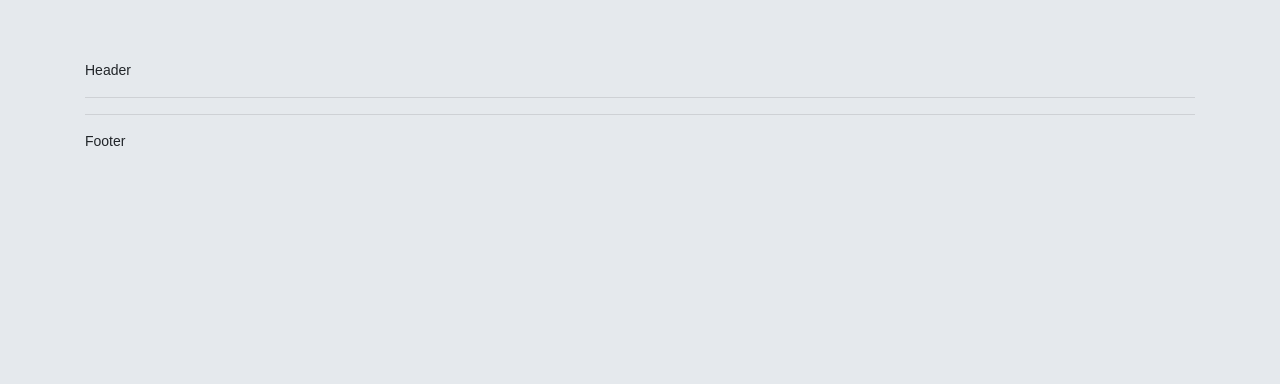
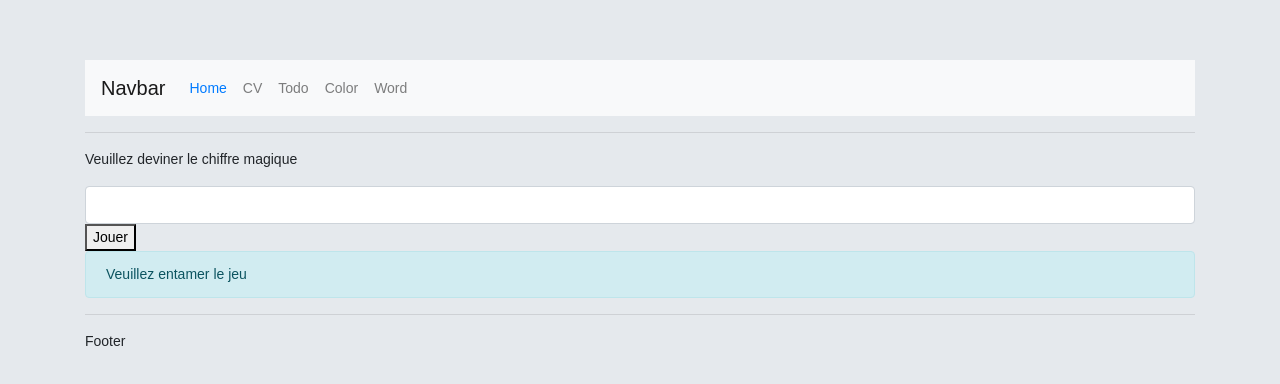
Before and after one commit to romdaye/CVTech, an Angular app: page / in a window 1280 px wide. Shown: the top 384 px of the page. Built offline with nearby package versions, Linux system fonts and the light colour scheme.

Commit message:
router et navigate

```diff
--- a/src/app/app.component.html
+++ b/src/app/app.component.html
@@ -1,9 +1,9 @@
-Header
+<app-header></app-header>
 
-<hr>
+<hr />
 
 <router-outlet></router-outlet>
 
-<hr>
+<hr />
 
 Footer
--- a/src/app/app.module.ts
+++ b/src/app/app.module.ts
@@ -25,6 +25,8 @@ import { NgiftestComponent } from './directives/ngiftest/ngiftest.component';
 import { MoneyConvertorPipe } from './pipes/money-convertor.pipe';
 import { DefaultImagePipe } from './cv/pipes/default-image.pipe';
 import { TodoComponent } from './todo/todo.component';
+import { HeaderComponent } from './components/header/header.component';
+import { ChiffreMagiqueComponent } from './pages/chiffre-magique/chiffre-magique.component';
 
 
 @NgModule({
@@ -50,7 +52,9 @@ import { TodoComponent } from './todo/todo.component';
     NgiftestComponent,
     MoneyConvertorPipe,
     DefaultImagePipe,
-    TodoComponent
+    TodoComponent,
+    HeaderComponent,
+    ChiffreMagiqueComponent
   ],
   imports: [
     BrowserModule,
--- /dev/null
+++ b/src/app/components/header/header.component.html
@@ -0,0 +1,48 @@
+<nav class="navbar navbar-expand-lg navbar-light bg-light">
+  <a class="navbar-brand" href="#">Navbar</a>
+  <button
+    class="navbar-toggler"
+    type="button"
+    data-toggle="collapse"
+    data-target="#navbarNavAltMarkup"
+    aria-controls="navbarNavAltMarkup"
+    aria-expanded="false"
+    aria-label="Toggle navigation"
+  >
+    <span class="navbar-toggler-icon"></span>
+  </button>
+  <div class="collapse navbar-collapse" id="navbarNavAltMarkup">
+    <div class="navbar-nav">
+      <a
+        [routerLink]="['']"
+        routerLinkActive="active text-primary"
+        class="nav-item nav-link"
+        >Home <span class="sr-only">(current)</span></a
+      >
+      <a
+        class="nav-item nav-link"
+        [routerLink]="['cv']"
+        routerLinkActive="active text-primary"
+        >CV</a
+      >
+      <a
+        class="nav-item nav-link"
+        [routerLink]="['todo']"
+        routerLinkActive="active text-primary"
+        >Todo</a
+      >
+      <a
+        class="nav-item nav-link"
+        [routerLink]="['color']"
+        routerLinkActive="active text-primary"
+        >Color</a
+      >
+      <a
+        class="nav-item nav-link"
+        [routerLink]="['word']"
+        routerLinkActive="active text-primary"
+        >Word</a
+      >
+    </div>
+  </div>
+</nav>
--- /dev/null
+++ b/src/app/components/header/header.component.ts
@@ -0,0 +1,15 @@
+import { Component, OnInit } from '@angular/core';
+
+@Component({
+  selector: 'app-header',
+  templateUrl: './header.component.html',
+  styleUrls: ['./header.component.css']
+})
+export class HeaderComponent implements OnInit {
+
+  constructor() { }
+
+  ngOnInit(): void {
+  }
+
+}
--- /dev/null
+++ b/src/app/pages/chiffre-magique/chiffre-magique.component.html
@@ -0,0 +1,9 @@
+<p>Veuillez deviner le chiffre magique</p>
+
+<input [(ngModel)]="tentative" type="number" class="form-control" />
+
+<button (click)="play()">Jouer</button>
+
+<div class="alert alert-info">
+  {{ message }}
+</div>
--- /dev/null
+++ b/src/app/pages/chiffre-magique/chiffre-magique.component.ts
@@ -0,0 +1,31 @@
+import { Component, OnInit } from '@angular/core';
+import { Router } from '@angular/router';
+
+@Component({
+  selector: 'app-chiffre-magique',
+  templateUrl: './chiffre-magique.component.html',
+  styleUrls: ['./chiffre-magique.component.css'],
+})
+export class ChiffreMagiqueComponent implements OnInit {
+  nombreMagique;
+  tentative;
+  message = 'Veuillez entamer le jeu';
+  constructor(
+    private router: Router
+  ) {}
+
+  ngOnInit(): void {
+    this.nombreMagique = Math.ceil(Math.random() * 50);
+    console.log(this.nombreMagique);
+  }
+
+  play() {
+    if(this.tentative > this.nombreMagique) {
+      this.message = 'Dommage le nombre est plus petit';
+    } else if (this.tentative < this.nombreMagique) {
+      this.message = 'Dommage le nombre est plus grand';
+    } else {
+      this.router.navigate(['cv']);
+    }
+  }
+}
```
Also changed, not shown: src/app/app-routing.module.ts (+9 -5 lines), src/app/components/header/header.component.css (added), src/app/pages/chiffre-magique/chiffre-magique.component.css (added), 2 other files (tests, documents, lock files or other folders).
